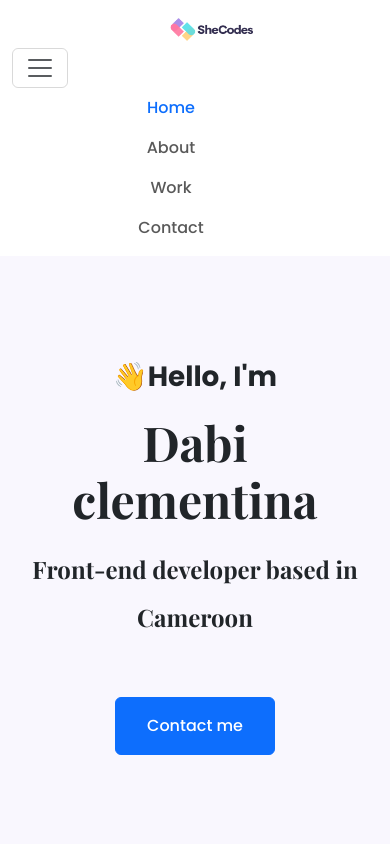
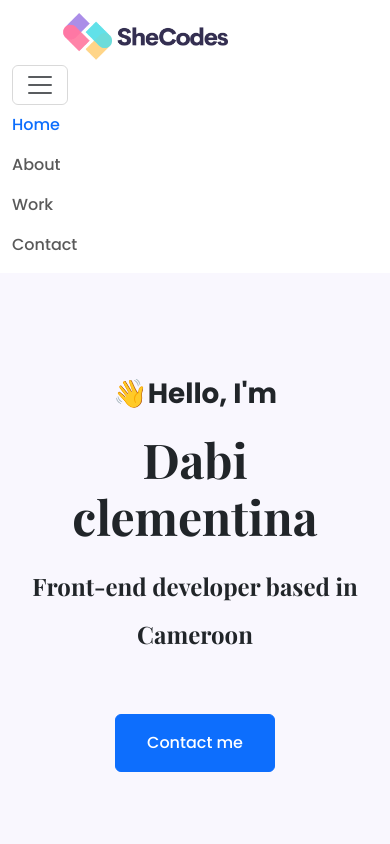
Before and after one commit to Dabi-ayu/portfolio-sample, a plain HTML site: page index.html in a window 390 px wide. Shown: the top 844 px of the page. Drawn offline with nearby package versions, Linux system fonts and the light colour scheme.

Commit message:
adjusted navbar

```diff
--- a/style.css
+++ b/style.css
@@ -116,7 +116,8 @@ div{
     text-align: center;
 }
 .shecodes-logo {
-    max-width: 24%;
+    /* max-width: 24%; */
+
 }
 .header-section{
     padding: 15px 10px;
@@ -133,6 +134,9 @@ width: 80%
 .hero-contact{
     margin: 0px;
 }
+.navbar-nav{
+    text-align: left;
+}
 
  i{
     margin-left: auto;
@@ -144,4 +148,7 @@ width: 80%
 .target-div{
     display: none;
 }
+.container-fluid{
+    text-align: justify;
 }
+}
```
